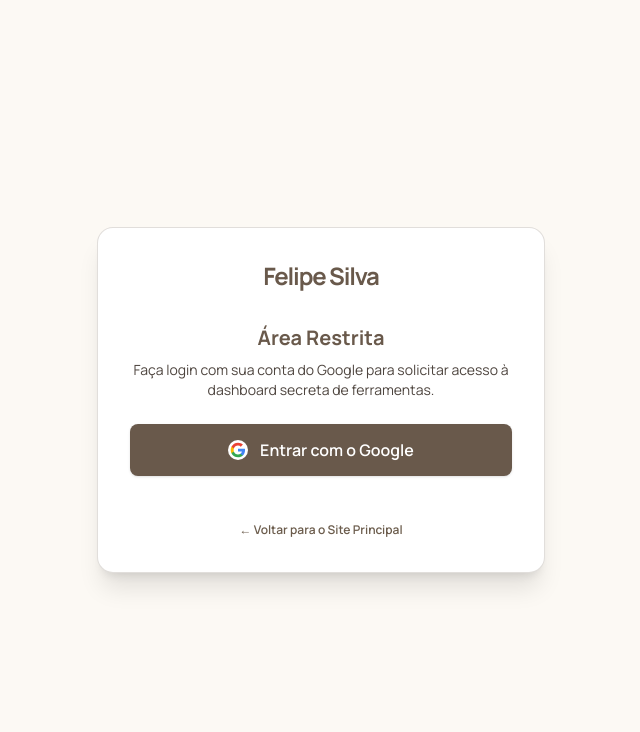
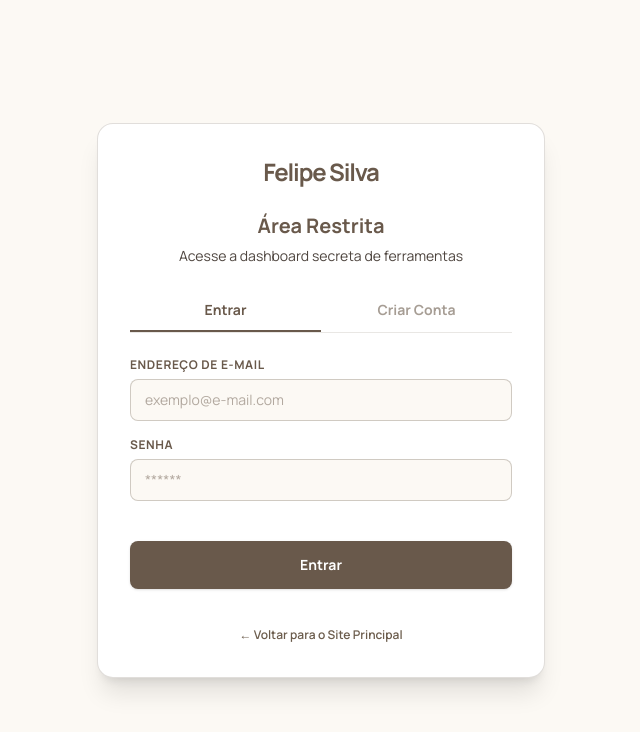
Before and after one commit to felipecacezi/site-pessoal-felipe, a Next.js app: page /login in a window 1280 px wide. Shown: the top 732 px of the page, without its empty margins (319-959 px from the left). Built offline with nearby package versions, Linux system fonts and the light colour scheme; no server answers.

Commit message:
feat: implement email login and registration with improved error handling and user feedback

```diff
--- a/src/app/login/page.js
+++ b/src/app/login/page.js
@@ -1,13 +1,23 @@
 'use client';
 
-import React, { useEffect } from 'react';
+import React, { useState, useEffect } from 'react';
 import { useAuth } from '../context/AuthContext';
 import { useRouter } from 'next/navigation';
 import Link from 'next/link';
 
 export default function LoginPage() {
-  const { user, isApproved, loginWithGoogle, logout, loading, authError } = useAuth();
+  const { user, isApproved, loginWithEmail, registerWithEmail, logout, loading, authError } = useAuth();
   const router = useRouter();
+
+  // Tab mode: 'login' or 'register'
+  const [mode, setMode] = useState('login');
+
+  // Form states
+  const [name, setName] = useState('');
+  const [email, setEmail] = useState('');
+  const [password, setPassword] = useState('');
+  const [submitting, setSubmitting] = useState(false);
+  const [successMsg, setSuccessMsg] = useState('');
 
   // Redirect to restricted area if already authenticated and approved
   useEffect(() => {
@@ -16,29 +26,46 @@ export default function LoginPage() {
     }
   }, [user, isApproved, router]);
 
-  const handleLogin = async () => {
+  const handleSubmit = async (e) => {
+    e.preventDefault();
+
+    // Rate limit check: Max 5 actions (login/signup) per minute
     const now = Date.now();
-    const attemptsStr = localStorage.getItem('login_attempts') || '[]';
+    const attemptsStr = localStorage.getItem('auth_attempts') || '[]';
     let attempts = JSON.parse(attemptsStr);
 
-    // Filter attempts within the last 60 seconds
+    // Keep attempts in the last 60 seconds
     attempts = attempts.filter(timestamp => now - timestamp < 60000);
 
     if (attempts.length >= 5) {
       const oldestAttempt = attempts[0];
       const cooldownSecs = Math.ceil((60000 - (now - oldestAttempt)) / 1000);
-      alert(`Muitas tentativas de login! Por favor, aguarde ${cooldownSecs} segundos antes de tentar novamente.`);
+      alert(`Muitas requisições! Por favor, aguarde ${cooldownSecs} segundos antes de tentar novamente.`);
       return;
     }
 
     attempts.push(now);
-    localStorage.setItem('login_attempts', JSON.stringify(attempts));
+    localStorage.setItem('auth_attempts', JSON.stringify(attempts));
+
+    setSubmitting(true);
+    setSuccessMsg('');
 
     try {
-      await loginWithGoogle();
+      if (mode === 'login') {
+        await loginWithEmail(email, password);
+      } else {
+        await registerWithEmail(name, email, password);
+        setSuccessMsg('Cadastro realizado com sucesso! Aguarde aprovação.');
+        // Reset fields
+        setName('');
+        setEmail('');
+        setPassword('');
+        setMode('login');
+      }
     } catch (err) {
-      console.error("Firebase Login Error:", err);
-      alert(`Erro ao realizar o login: ${err.code || err.message || err}`);
+      console.warn("Auth action error:", err);
+    } finally {
+      setSubmitting(false);
     }
   };
 
@@ -47,7 +74,7 @@ export default function LoginPage() {
       <div className="max-w-md w-full bg-white dark:bg-inverse-surface border border-secondary/20 dark:border-secondary/10 rounded-2xl p-8 shadow-xl flex flex-col items-center">
 
         {/* Brand/Logo */}
-        <Link href="/" className="text-2xl font-bold text-primary dark:text-inverse-primary tracking-tighter mb-8">
+        <Link href="/" className="text-2xl font-bold text-primary dark:text-inverse-primary tracking-tighter mb-6">
           Felipe Silva
         </Link>
 
@@ -57,36 +84,113 @@ export default function LoginPage() {
           </div>
         )}
 
-        {loading ? (
+        {successMsg && (
+          <div className="w-full bg-green-500/10 border border-green-500/20 text-green-600 dark:text-green-400 rounded-xl p-3.5 text-xs font-semibold mb-6">
+            {successMsg}
+          </div>
+        )}
+
+        {loading || submitting ? (
           <div className="flex flex-col items-center py-10">
             <div className="animate-spin rounded-full h-8 w-8 border-b-2 border-primary mb-4"></div>
-            <p className="text-sm font-semibold text-on-surface-variant dark:text-[#d1c4bb]">Verificando credenciais...</p>
+            <p className="text-sm font-semibold text-on-surface-variant dark:text-[#d1c4bb]">
+              {loading ? 'Verificando credenciais...' : 'Processando requisição...'}
+            </p>
           </div>
         ) : !user ? (
-          /* State 1: Unauthenticated */
-          <div className="w-full text-center space-y-6">
-            <div>
+          /* State 1: Unauthenticated - Form Login/Register */
+          <div className="w-full space-y-6">
+            <div className="text-center">
               <h2 className="text-xl font-bold text-primary dark:text-[#fcf9f4]">Área Restrita</h2>
-              <p className="text-sm text-on-surface-variant dark:text-[#d1c4bb] mt-2">
-                Faça login com sua conta do Google para solicitar acesso à dashboard secreta de ferramentas.
+              <p className="text-sm text-on-surface-variant dark:text-[#d1c4bb] mt-1.5">
+                {mode === 'login'
+                  ? 'Acesse a dashboard secreta de ferramentas'
+                  : 'Cadastre-se para solicitar acesso à dashboard'}
               </p>
             </div>
 
-            <button
-              onClick={handleLogin}
-              className="w-full flex items-center justify-center gap-3 bg-primary hover:bg-primary-container text-on-primary hover:text-on-primary-container font-semibold py-3.5 px-4 rounded-xl shadow-sm transition-all duration-200 active:scale-[0.98] cursor-pointer"
-            >
-              {/* Google G Logo SVG */}
-              <svg className="w-5 h-5 bg-white p-0.5 rounded-full" viewBox="0 0 24 24">
-                <path fill="#4285F4" d="M22.56 12.25c0-.78-.07-1.53-.2-2.25H12v4.26h5.92c-.26 1.37-1.04 2.53-2.21 3.31v2.77h3.57c2.08-1.92 3.28-4.74 3.28-8.09z" />
-                <path fill="#34A853" d="M12 23c2.97 0 5.46-.98 7.28-2.66l-3.57-2.77c-.98.66-2.23 1.06-3.71 1.06-2.86 0-5.29-1.93-6.16-4.53H2.18v2.84C3.99 20.53 7.7 23 12 23z" />
-                <path fill="#FBBC05" d="M5.84 14.09c-.22-.66-.35-1.36-.35-2.09s.13-1.43.35-2.09V7.07H2.18C1.43 8.55 1 10.22 1 12s.43 3.45 1.18 4.93l2.85-2.22.81-.62z" />
-                <path fill="#EA4335" d="M12 5.38c1.62 0 3.06.56 4.21 1.64l3.15-3.15C17.45 2.09 14.97 1 12 1 7.7 1 3.99 3.47 2.18 7.07l3.66 2.84c.87-2.6 3.3-4.53 6.16-4.53z" />
-              </svg>
-              <span>Entrar com o Google</span>
-            </button>
+            {/* Mode Switcher Tabs */}
+            <div className="flex border-b border-secondary/15">
+              <button
+                onClick={() => setMode('login')}
+                className={`flex-1 py-2.5 text-sm font-bold border-b-2 transition-all cursor-pointer ${
+                  mode === 'login'
+                    ? 'border-primary text-primary dark:text-[#fcf9f4]'
+                    : 'border-transparent text-secondary/60 hover:text-primary'
+                }`}
+              >
+                Entrar
+              </button>
+              <button
+                onClick={() => setMode('register')}
+                className={`flex-1 py-2.5 text-sm font-bold border-b-2 transition-all cursor-pointer ${
+                  mode === 'register'
+                    ? 'border-primary text-primary dark:text-[#fcf9f4]'
+                    : 'border-transparent text-secondary/60 hover:text-primary'
+                }`}
+              >
+                Criar Conta
+              </button>
+            </div>
 
-            <div className="pt-4">
+            {/* Auth Form */}
+            <form onSubmit={handleSubmit} className="space-y-4">
+              {mode === 'register' && (
+                <div className="space-y-1.5">
+                  <label htmlFor="name" className="text-xs font-bold text-primary dark:text-[#fcf9f4] uppercase tracking-wider block">
+                    Nome Completo
+                  </label>
+                  <input
+                    type="text"
+                    id="name"
+                    required
+                    value={name}
+                    onChange={(e) => setName(e.target.value)}
+                    placeholder="Seu nome"
+                    className="w-full px-3.5 py-2.5 bg-surface-bright dark:bg-[#121210] border border-secondary/30 rounded-xl focus:outline-none focus:ring-1 focus:ring-primary focus:border-primary text-sm text-primary dark:text-[#fcf9f4] outline-none"
+                  />
+                </div>
+              )}
+
+              <div className="space-y-1.5">
+                <label htmlFor="email" className="text-xs font-bold text-primary dark:text-[#fcf9f4] uppercase tracking-wider block">
+                  Endereço de E-mail
+                </label>
+                <input
+                  type="email"
+                  id="email"
+                  required
+                  value={email}
+                  onChange={(e) => setEmail(e.target.value)}
+                  placeholder="exemplo@e-mail.com"
+                  className="w-full px-3.5 py-2.5 bg-surface-bright dark:bg-[#121210] border border-secondary/30 rounded-xl focus:outline-none focus:ring-1 focus:ring-primary focus:border-primary text-sm text-primary dark:text-[#fcf9f4] outline-none"
+                />
+              </div>
+
+              <div className="space-y-1.5">
+                <label htmlFor="pass" className="text-xs font-bold text-primary dark:text-[#fcf9f4] uppercase tracking-wider block">
+                  Senha
+                </label>
+                <input
+                  type="password"
+                  id="pass"
+                  required
+                  value={password}
+                  onChange={(e) => setPassword(e.target.value)}
+                  placeholder="******"
+                  className="w-full px-3.5 py-2.5 bg-surface-bright dark:bg-[#121210] border border-secondary/30 rounded-xl focus:outline-none focus:ring-1 focus:ring-primary focus:border-primary text-sm text-primary dark:text-[#fcf9f4] outline-none"
+                />
+              </div>
+
+              <button
+                type="submit"
+                className="w-full bg-primary hover:bg-primary-container text-on-primary hover:text-on-primary-container font-bold py-3.5 rounded-xl shadow-sm transition-all duration-200 active:scale-[0.98] cursor-pointer text-sm mt-6"
+              >
+                {mode === 'login' ? 'Entrar' : 'Cadastrar'}
+              </button>
+            </form>
+
+            <div className="pt-2 text-center">
               <Link href="/" className="text-xs font-semibold text-secondary hover:underline">
                 &larr; Voltar para o Site Principal
               </Link>
@@ -99,7 +203,7 @@ export default function LoginPage() {
               <img
                 src={user.photoURL}
                 alt={user.displayName}
-                className="w-16 h-16 rounded-full border-2 border-primary mb-3 shadow-md"
+                className="w-16 h-16 rounded-full border-2 border-primary mb-3 shadow-md object-cover"
               />
               <h3 className="font-bold text-primary dark:text-[#fcf9f4]">{user.displayName}</h3>
               <p className="text-xs text-on-surface-variant dark:text-[#d1c4bb]">{user.email}</p>
@@ -118,7 +222,7 @@ export default function LoginPage() {
             </div>
 
             <p className="text-xs text-on-surface-variant/70 dark:text-[#d1c4bb]/70 italic">
-              Avise o administrador para que ele aprove seu email no painel de controle do banco de dados.
+              Avise o administrador para que ele aprove o seu acesso no painel de controle do banco de dados (Realtime Database).
             </p>
 
             <div className="flex flex-col gap-2 pt-2">
```
Also changed, not shown: src/app/context/AuthContext.js (+64 -22 lines).
